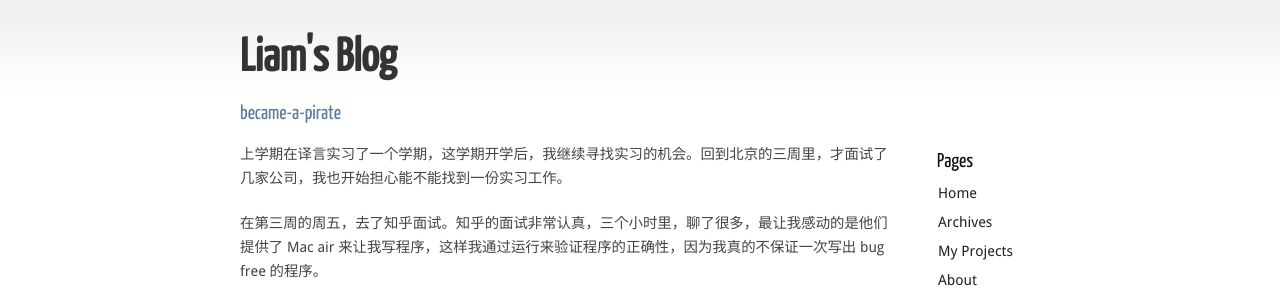
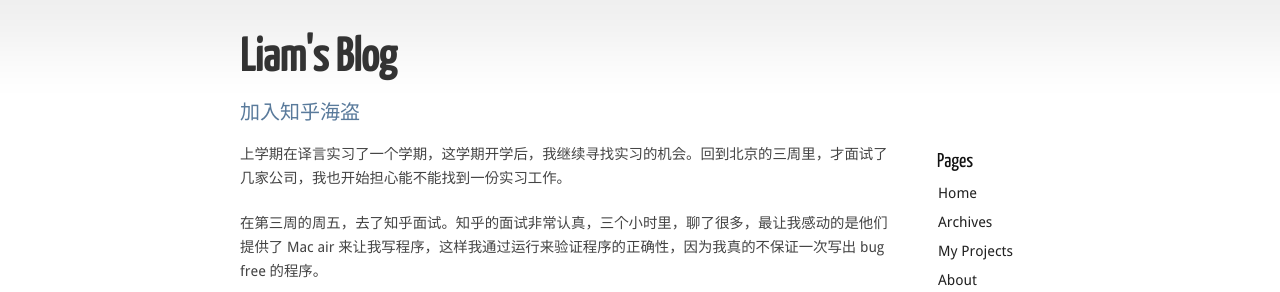
Before and after one commit to liamchzh/liamchzh, a Jekyll site: the page built from _posts/2014-3-30-加入知乎海盗.md, in a window 1280 px wide. Shown: the top 292 px of the page. Built offline with Jekyll 4.4.1, drawn with Linux system fonts in a browser that asks for light colours; Markdown is read by kramdown in place of the engine named in the settings; comment, search, counter and statistics services are not loaded.

Commit message:
first commit

```diff
--- a/_posts/2014-3-30-加入知乎海盗.md
+++ b/_posts/2014-3-30-加入知乎海盗.md
@@ -1,7 +1,7 @@
 ---
 date: 2014-03-30
 layout: post
-title: became-a-pirate
+title: 加入知乎海盗
 description: ""
 categories: [Life]
 ---
```
